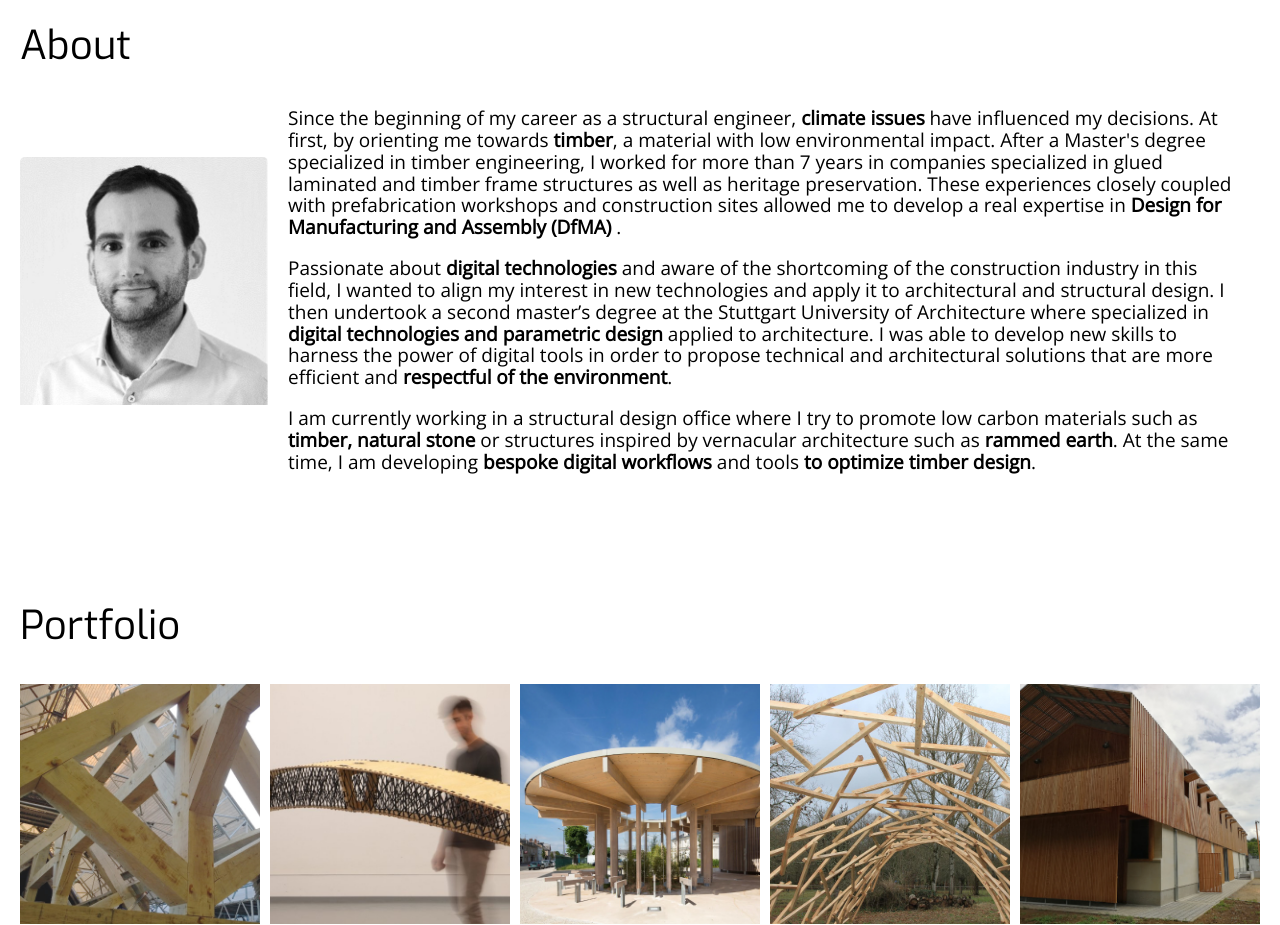
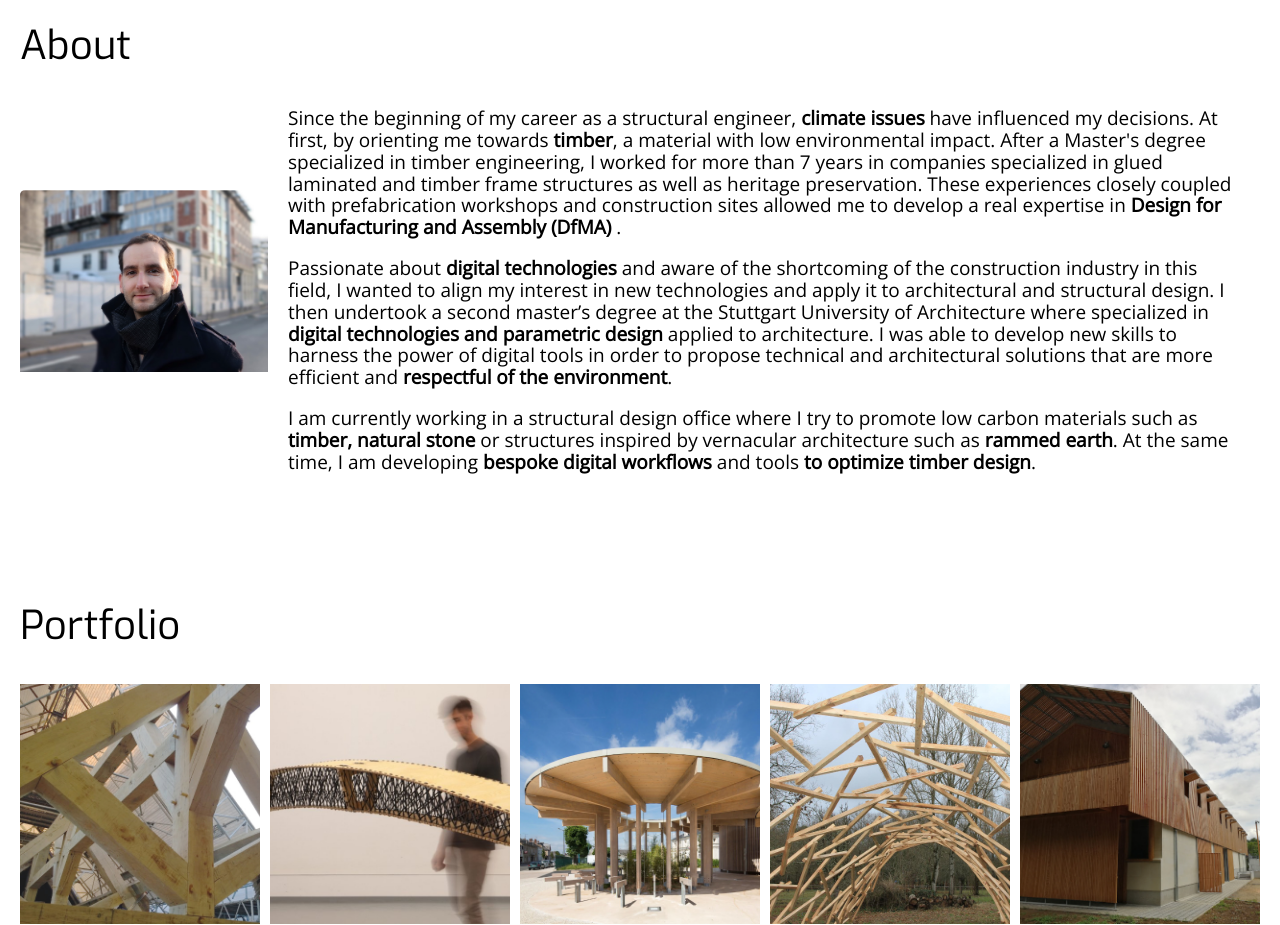
Before and after one commit to Gcaussarieu/website, a website built with Parcel: page index.html in a window 1280 px wide. Shown: the part 847-1772 px from the top of the page. Built offline with nearby package versions, Linux system fonts and the light colour scheme.

Commit message:
Updated picture

```diff
--- a/index.html
+++ b/index.html
@@ -95,7 +95,7 @@
         <div class="img__about">
           <img
             class="about__profile"
-            src="images/profile.jpg"
+            src="images/profile.png"
             alt="picture of Guillaume"
           />
         </div>
```
Also changed, not shown: images/profile.jpg (deleted), images/profile.png (added).
